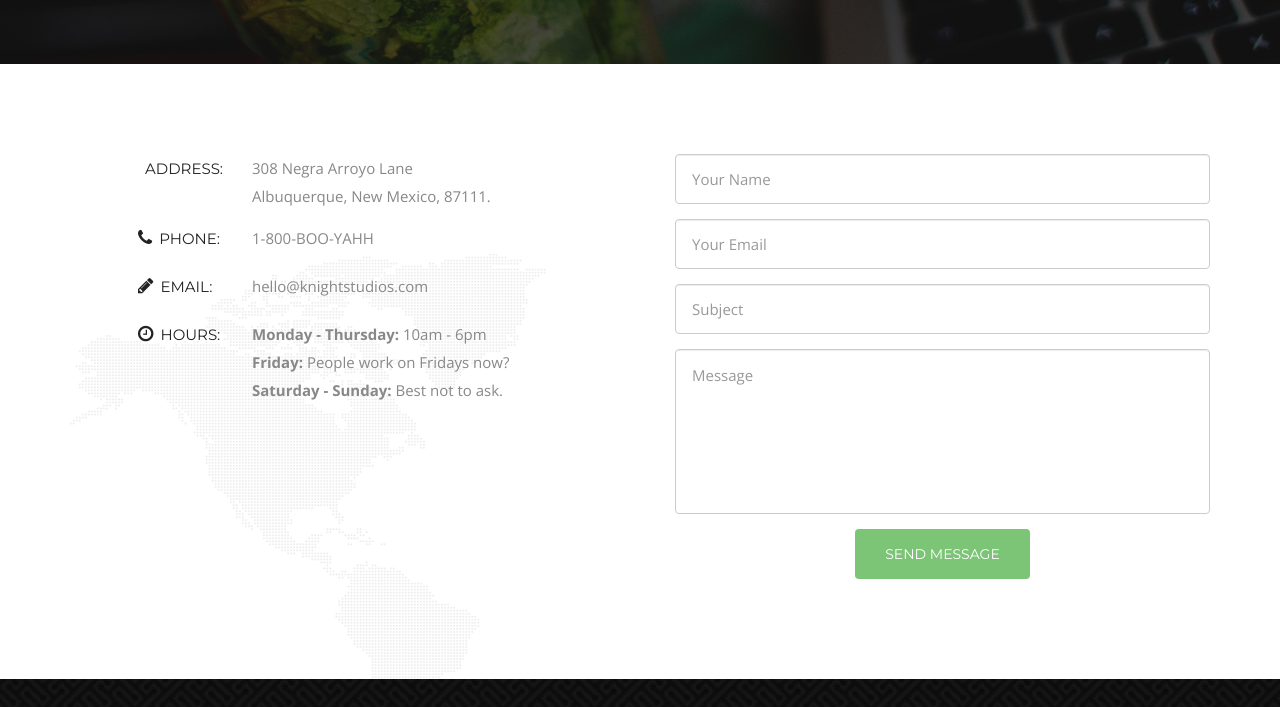
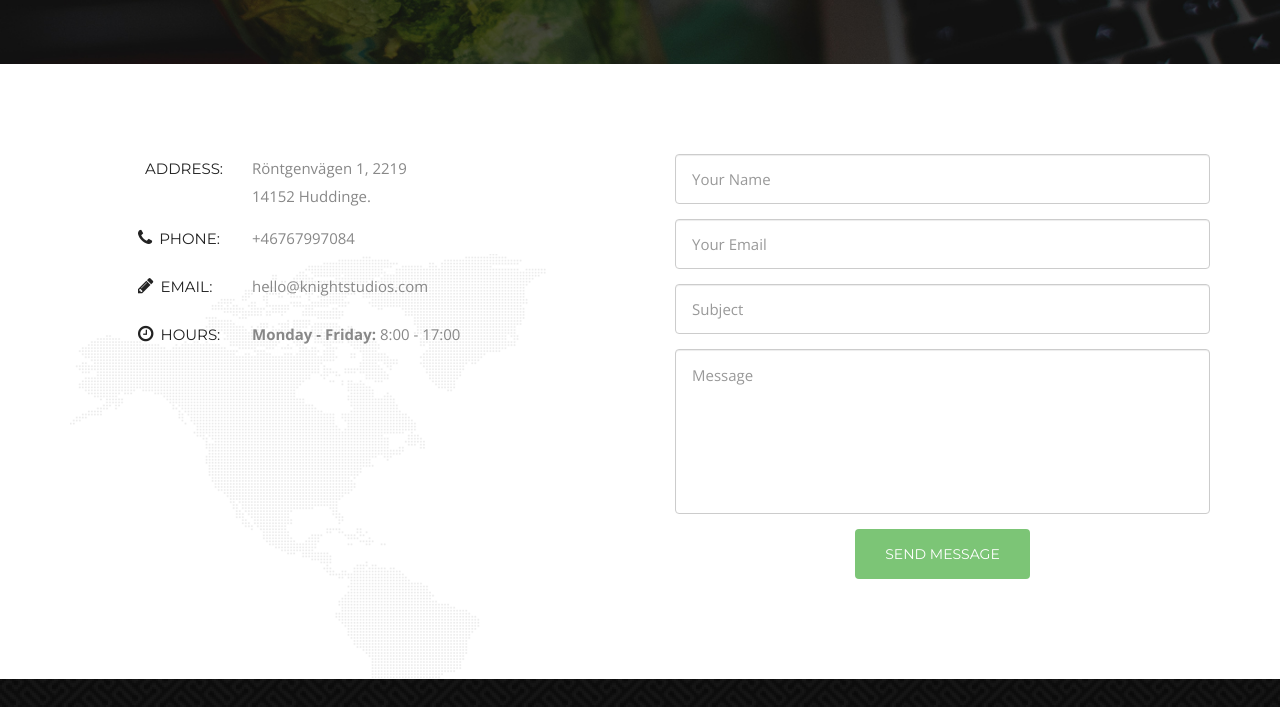
Before and after one commit to ashwin-sp/LCS, a plain HTML site: page index.html in a window 1280 px wide. Shown: the part 2827-3534 px from the top of the page. Drawn offline with nearby package versions, Linux system fonts and the light colour scheme.

Commit message:
Update address

```diff
--- a/index.html
+++ b/index.html
@@ -302,11 +302,11 @@
         	<div class="col-lg-6 col-sm-7 wow fadeInLeft">
             	<div class="contact-info-box address clearfix">
                 	<h3><i class=" icon-map-marker"></i>Address:</h3>
-                	<span>308 Negra Arroyo Lane<br>Albuquerque, New Mexico, 87111.</span>
+                	<span>Röntgenvägen 1, 2219 <br>14152 Huddinge.</span>
                 </div>
                 <div class="contact-info-box phone clearfix">
                 	<h3><i class="fa-phone"></i>Phone:</h3>
-                	<span>1-800-BOO-YAHH</span>
+                	<span>+46767997084</span>
                 </div>
                 <div class="contact-info-box email clearfix">
                 	<h3><i class="fa-pencil"></i>email:</h3>
@@ -314,7 +314,7 @@
                 </div>
             	<div class="contact-info-box hours clearfix">
                 	<h3><i class="fa-clock-o"></i>Hours:</h3>
-                	<span><strong>Monday - Thursday:</strong> 10am - 6pm<br><strong>Friday:</strong> People work on Fridays now?<br><strong>Saturday - Sunday:</strong> Best not to ask.</span>
+                	<span><strong>Monday - Friday:</strong> 8:00 - 17:00</span>
                 </div>
     <!--            <ul class="social-link">
                 	<li class="twitter"><a href="#"><i class="fa-twitter"></i></a></li>
```
